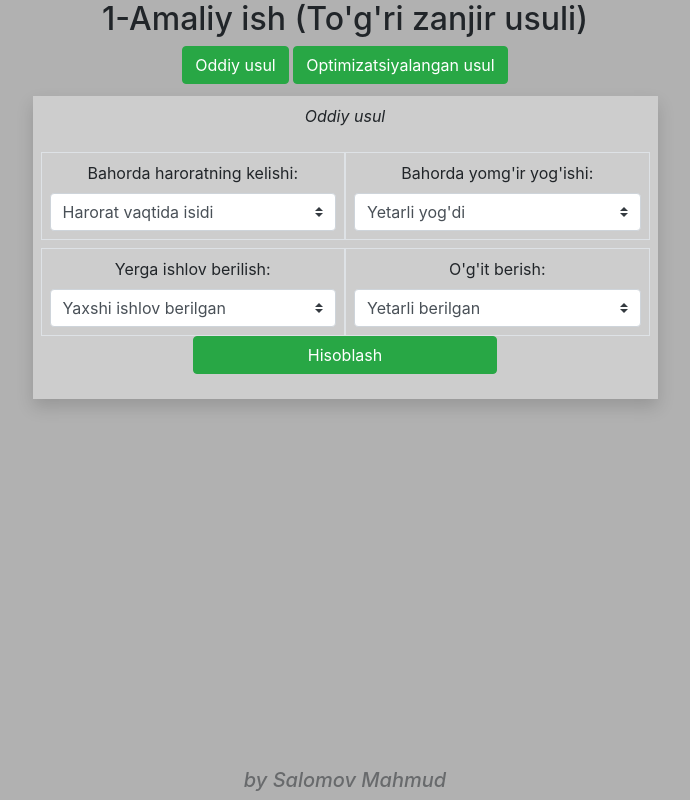
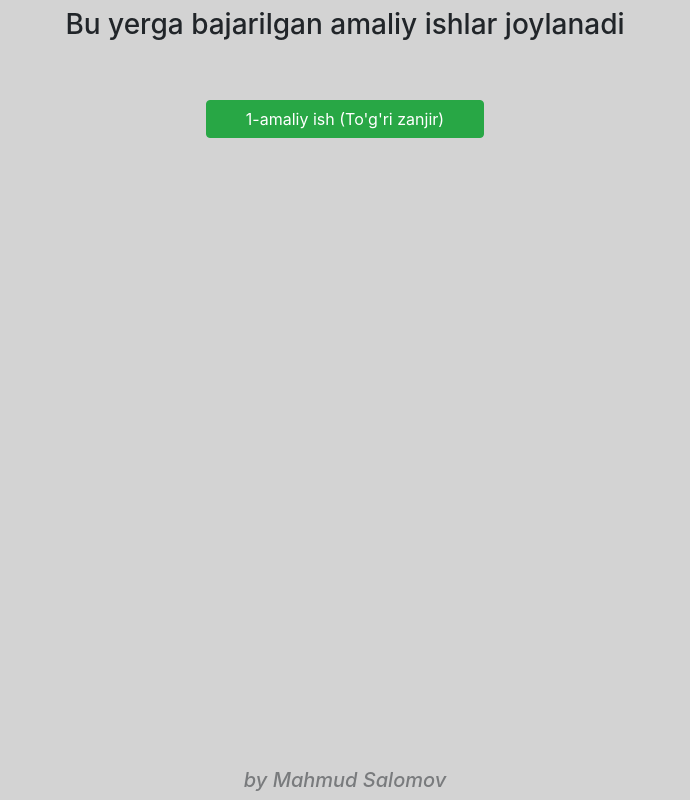
Before and after one commit to regression100/Amaliy_1, a Spring Boot app: page / in a window 1280 px wide. Shown: the whole page, without its empty margins (295-985 px from the left). Run offline with Spring Boot 4, Linux system fonts and the light colour scheme.

Commit message:
Yangilandi

```diff
--- a/src/main/java/Amaliy_1/Main/controller/MainController.java
+++ b/src/main/java/Amaliy_1/Main/controller/MainController.java
@@ -11,4 +11,9 @@ public class MainController {
         return "main";
     }
 
+    @GetMapping("/amaliy_1")
+    public String amaliy_1(){
+        return "amaliy_1";
+    }
+
 }
--- a/src/main/resources/templates/main.html
+++ b/src/main/resources/templates/main.html
@@ -1,5 +1,4 @@
 <!DOCTYPE html>
-
 <html xmlns:th="http://www.thymeleaf.org" lang="en">
 
 <link rel="stylesheet" href="../static/css/bootstrap.min.css">
@@ -7,126 +6,30 @@
       href="../static/css/style.css" th:href="@{/css/style.css}" />
 <link rel="stylesheet" type="text/css" media="all"
       href="../static/css/style.css" th:href="@{/css/bootstrap.min.css}" />
-<!--<link type="text/css" href="webjars/bootstrap/4.1.1/css/bootstrap.min.css"-->
-<!--      rel="stylesheet">-->
-
 <head>
     <meta charset="UTF-8">
     <title>Title</title>
 </head>
-<body onload="" class="text-center d-flex justify-content-center" style="background-color: #b1b1b1">
+<body style="background-color: lightgray" class="text-center d-flex justify-content-center container-fluid">
 
-<header class="">
-    <nav class="fixed-top">
+<nav class="fixed-top mb-5 mt-2">
+    <h3>Bu yerga bajarilgan amaliy ishlar joylanadi</h3>
+</nav>
 
-        <h2>1-Amaliy ish (To'g'ri zanjir usuli)</h2>
-        <button class="btn btn-success" onclick="getSimple()">Oddiy usul</button>
-        <button class="btn btn-success" onclick="getOptimization()">Optimizatsiyalangan usul</button>
-    </nav>
-
-
-</header>
-
-
-<main id="root" class="d-flex justify-content-center text-center container-fluid mt-5">
-
-    <section id="simple" class="mt-5 p-2 shadow row w-50 text-center d-flex justify-content-center" style="background-color: #cdcdcd">
-        <p class="col-12" style="font-style: oblique">Oddiy usul</p>
-        <div class="col-md-6 col-sm-12 border mt-2 p-2">
-            <label for="tempratura">Bahorda haroratning kelishi:</label>
-            <select class="custom-select" name="tempratura" id="tempratura">
-                <option value="1">Harorat vaqtida isidi</option>
-                <option value="0">Harorat kech isidi</option>
-            </select>
-        </div>
-
-        <div class="col-md-6 col-sm-12 border mt-2 p-2">
-            <label for="rain">Bahorda yomg'ir yog'ishi:</label>
-            <select class="custom-select" name="rain" id="rain">
-                <option value="1">Yetarli yog'di</option>
-                <option value="0">Yetarli yog'madi</option>
-            </select>
-        </div>
-
-        <div class="col-md-6 col-sm-12 border mt-2 p-2">
-            <label for="ishlov">Yerga ishlov berilish:</label>
-            <select class="custom-select" name="ishlov" id="ishlov">
-                <option value="1">Yaxshi ishlov berilgan</option>
-                <option value="0">Yaxshi ishlov berilmagan</option>
-            </select>
-        </div>
-
-        <div class="col-md-6 col-sm-12 border mt-2 p-2">
-            <label for="nuri">O'g'it berish:</label>
-            <select class="custom-select" name="nuri" id="nuri">
-                <option value="1">Yetarli berilgan</option>
-                <option value="0">Yetarli berilmagan</option>
-            </select>
-        </div>
-
-        <button onclick="getSimpleValues()" class="btn btn-success col-md-6">Hisoblash</button>
-        <div id="natija" class="mt-3 col-12">
-        </div>
-    </section>
+<main class="row mt-5 pt-5 container text-center d-flex justify-content-center">
+    <a href="/amaliy_1" class="col-md-3 col-sm m-1 btn btn-success">1-amaliy ish (To'g'ri zanjir)</a>
+</main>
 
 
 
 
 
 
-<!--    <section id="optimization" class="mt-5 p-2 shadow row w-50 text-center d-flex justify-content-center" style="background-color: #cdcdcd; display: none!important;">-->
-<!--        <p class="col-12" style="font-style: oblique">Optimizatsiyalangan usul (Dalillarni kuchi 1 va 100 oralig'ida ifodalanadi)</p>-->
-<!--        <div class="col-6 border mt-2 p-2">-->
-<!--            <label for="tempraturaO">Bahorda haroratning kelishi:</label>-->
-<!--            <input type="number" class="input-group" placeholder="0 dan 100 gacha kiriting" name="tempraturaO" id="tempraturaO">-->
-<!--            </input>-->
-<!--        </div>-->
-
-<!--        <div class="col-6 border mt-2 p-2">-->
-<!--            <label for="rainO">Bahorda yomg'ir yog'ishi:</label>-->
-<!--            <input type="number" class="input-group" placeholder="0 dan 100 gacha kiriting" name="rainO" id="rainO">-->
-<!--            </input>-->
-<!--        </div>-->
-
-<!--        <div class="col-6 border mt-2 p-2">-->
-<!--            <label for="ishlovO">Yerga ishlov berilish:</label>-->
-<!--            <input type="number" class="input-group" placeholder="0 dan 100 gacha kiriting" name="ishlovO" id="ishlovO">-->
-<!--            </input>-->
-<!--        </div>-->
-
-<!--        <div class="col-6 border mt-2 p-2">-->
-<!--            <label for="nuriO">O'g'it berish:</label>-->
-<!--            <input type="number" class="input-group" placeholder="0 dan 100 gacha kiriting" name="nuriO" id="nuriO">-->
-<!--            </input>-->
-<!--        </div>-->
-
-<!--        <button onclick="getOptimizationValues()" class="btn btn-success col-2">Hisoblash</button>-->
-<!--        <div id="natija" class="mb-5">-->
-<!--            &lt;!&ndash;        <h5>Hosilning yaxshi bo'lishi (foizda) :</h5>&ndash;&gt;-->
-<!--            &lt;!&ndash;        <h5 style="font-weight: bold">25%</h5>&ndash;&gt;-->
-<!--        </div>-->
-<!--    </section>-->
-
-
-
-
-
-
-
-
-
-</main>
-
-
 <footer class="fixed-bottom">
 
-    <h5 style="font-style: oblique; opacity: 50%">by Salomov Mahmud</h5>
+    <h5 style="font-style: oblique; opacity: 50%">by Mahmud Salomov</h5>
 </footer>
-
-
 </body>
-
 <script th:inline="javascript" th:src="@{/js/js.js}" type="application/javascript" src="../static/js/js.js"></script>
-<!--<script src="https://cdn.jsdelivr.net/npm/axios/dist/axios.min.js"></script>-->
 
 </html>
```
Also changed, not shown: src/main/resources/templates/amaliy_1.html (added, +132 -0 lines).
